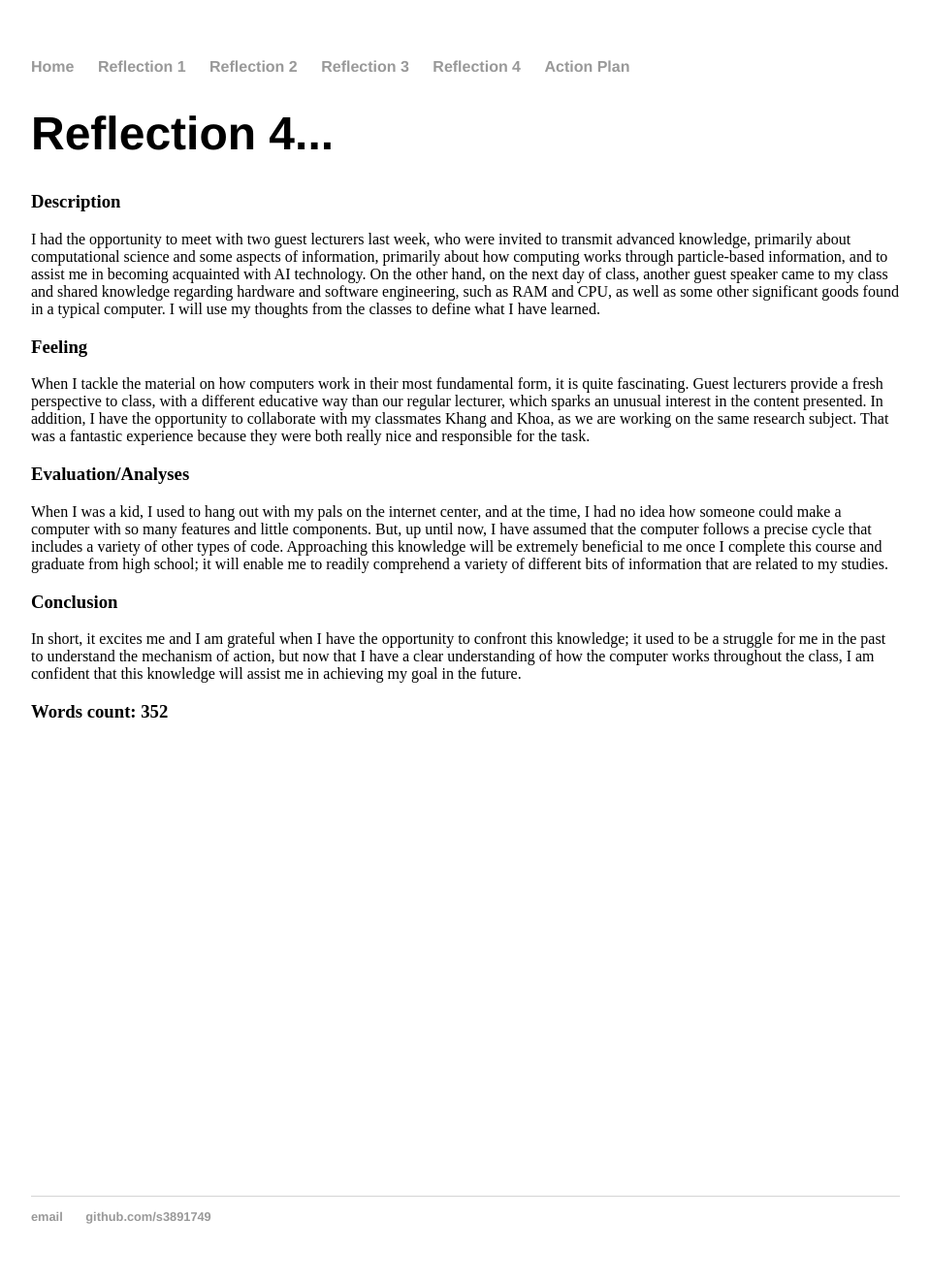
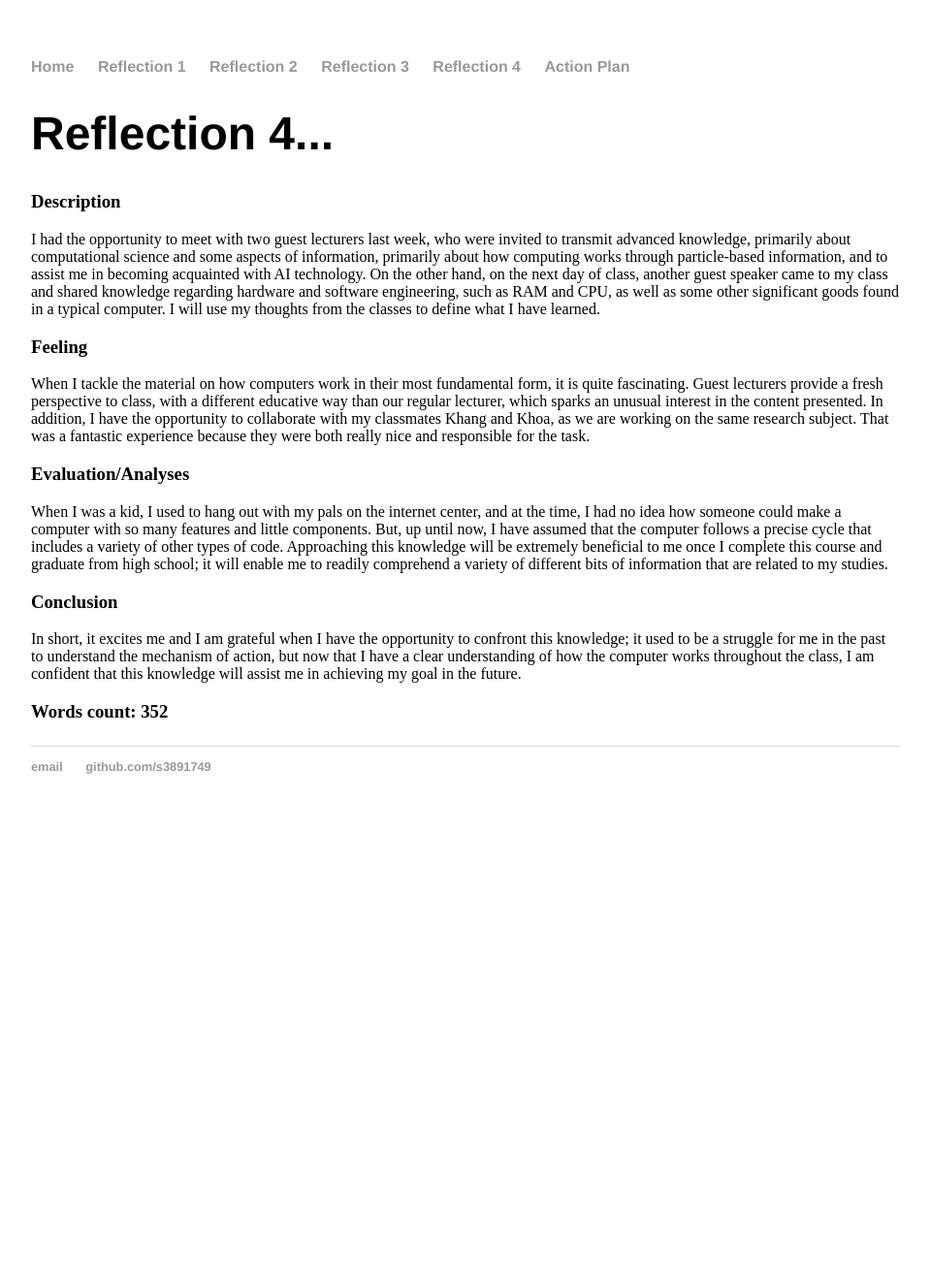
Before and after one commit to S3891749/s3891749.github.io, a Jekyll site: the page built from life/index.html, in a window 1280 px wide. Shown: the whole page at 97% size, without its empty margins (160-1119 px from the left). Built offline with Jekyll 4.4.1, drawn with Linux system fonts in a browser that asks for light colours; after the commit the page ends 900 px from its top, so only the background shows below that.

Commit message:
Update index.html

```diff
--- a/life/index.html
+++ b/life/index.html
@@ -9,13 +9,12 @@ title: Reflection 4...
 	<h3>Feeling</h3>
 	When I tackle the material on how computers work in their most fundamental form, it is quite fascinating. Guest lecturers provide a fresh perspective to class, with a different educative way than our regular lecturer, which sparks an unusual interest in the content presented. In addition, I have the opportunity to collaborate with my classmates Khang and Khoa, as we are working on the same research subject. That was a fantastic experience because they were both really nice and responsible for the task.
 	<h3>Evaluation/Analyses</h3>
-When I was a kid, I used to hang out with my pals on the internet center, and at the time, I had no idea how someone could make a computer with so many features and little components. But, up until now, I have assumed that the computer follows a precise cycle that includes a variety of other types of code. Approaching this knowledge will be extremely beneficial to me once I complete this course and graduate from high school; it will enable me to readily comprehend a variety of different bits of information that are related to my studies.
+	When I was a kid, I used to hang out with my pals on the internet center, and at the time, I had no idea how someone could make a computer with so many features and little components. But, up until now, I have assumed that the computer follows a precise cycle that includes a variety of other types of code. Approaching this knowledge will be extremely beneficial to me once I complete this course and graduate from high school; it will enable me to readily comprehend a variety of different bits of information that are related to my studies.
 	<h3>Conclusion</h3>
-In short, it excites me and I am grateful when I have the opportunity to confront this knowledge; it used to be a struggle for me in the past to understand the mechanism of action, but now that I have a clear understanding of how the computer works throughout the class, I am confident that this knowledge will assist me in achieving my goal in the future.
+	In short, it excites me and I am grateful when I have the opportunity to confront this knowledge; it used to be a struggle for me in the past to understand the mechanism of action, but now that I have a clear understanding of how the computer works throughout the class, I am confident that this knowledge will assist me in achieving my goal in the future.
 	<space><h3>Words count: 352</h3><space>
 </p>
 
 
-{% include carousel.html height="50" unit="%" duration="7" %}
 
 </div><!-- /.blurb -->
```
